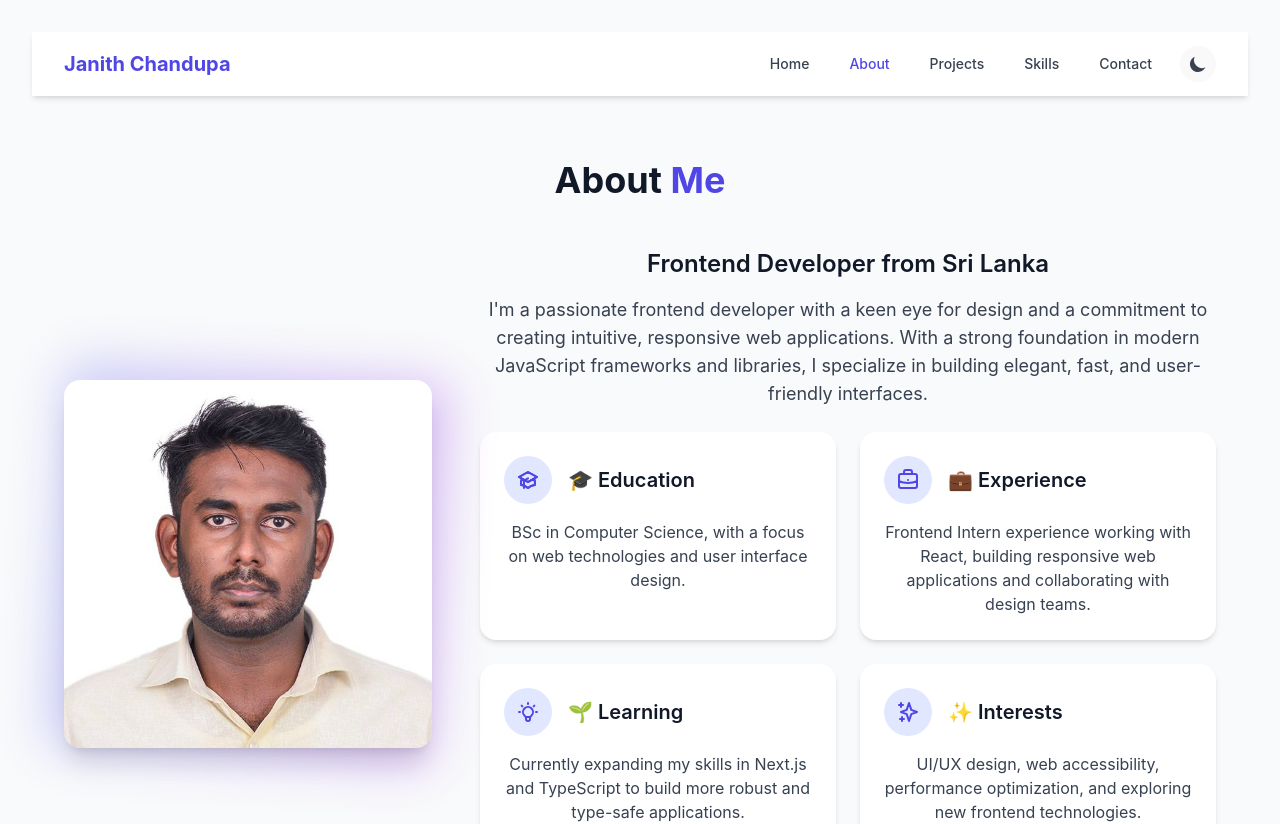
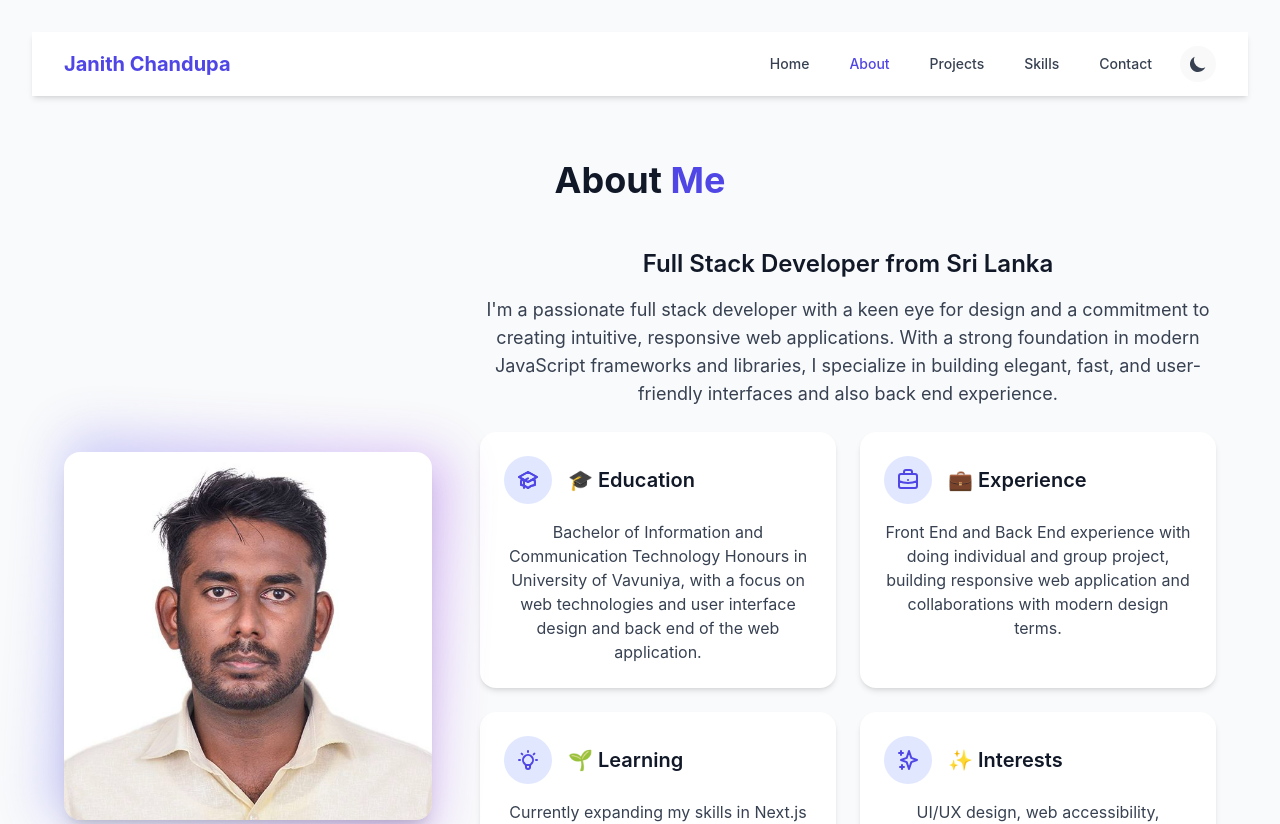
Before and after one commit to Janith33/my-react-portfolio, a React (Vite) app: page /about in a window 1280 px wide. Shown: the top 824 px of the page. Built offline with nearby package versions, Linux system fonts and the light colour scheme.

Commit message:
modify the web

```diff
--- a/src/components/Footer.tsx
+++ b/src/components/Footer.tsx
@@ -12,7 +12,7 @@ const Footer: React.FC = () => {
           </div>
           <div className="flex space-x-6">
             <a
-              href="https://github.com"
+              href="https://github.com/Janith33"
               target="_blank"
               rel="noopener noreferrer"
               className="text-gray-500 hover:text-indigo-600 dark:text-gray-400 dark:hover:text-indigo-400"
@@ -32,7 +32,7 @@ const Footer: React.FC = () => {
               </svg>
             </a>
             <a
-              href="https://linkedin.com"
+              href="https://www.linkedin.com/in/janith-chandupa-440664317?utm_source=share&utm_campaign=share_via&utm_content=profile&utm_medium=android_app"
               target="_blank"
               rel="noopener noreferrer"
               className="text-gray-500 hover:text-indigo-600 dark:text-gray-400 dark:hover:text-indigo-400"
@@ -48,7 +48,7 @@ const Footer: React.FC = () => {
               </svg>
             </a>
             <a
-              href="mailto:janith@example.com"
+              href="mailto:janithchandupa6@gmail.com"
               className="text-gray-500 hover:text-indigo-600 dark:text-gray-400 dark:hover:text-indigo-400"
             >
               <span className="sr-only">Email</span>
--- a/src/index.css
+++ b/src/index.css
@@ -32,7 +32,7 @@
   }
 }
 button:hover {
-  border-color: #646cff;
+  border-color: #9ea2ed;
 }
 button:focus,
 button:focus-visible {
@@ -41,7 +41,7 @@ button:focus-visible {
 
 @media (prefers-color-scheme: light) {
   :root {
-    color: #213547;
+    color: #000000;
     background-color: #ffffff;
   }
   a:hover {
--- a/src/pages/About.tsx
+++ b/src/pages/About.tsx
@@ -45,12 +45,13 @@ const About = () => {
             transition={{ delay: 0.4 }}
           >
             <h2 className="text-2xl font-semibold text-gray-900 dark:text-white mb-4">
-              Frontend Developer from Sri Lanka
+              Full Stack Developer from Sri Lanka
             </h2>
             <p className="text-lg text-gray-700 dark:text-gray-300 mb-6">
-              I'm a passionate frontend developer with a keen eye for design and a commitment to creating
+              I'm a passionate full stack developer with a keen eye for design and a commitment to creating
               intuitive, responsive web applications. With a strong foundation in modern JavaScript frameworks
-              and libraries, I specialize in building elegant, fast, and user-friendly interfaces.
+              and libraries, I specialize in building elegant, fast, and user-friendly interfaces and also back
+              end experience.
             </p>
 
             <div className="grid grid-cols-1 md:grid-cols-2 gap-6 mb-8">
@@ -89,7 +90,7 @@ const About = () => {
                   </h3>
                 </div>
                 <p className="text-gray-700 dark:text-gray-300">
-                  BSc in Computer Science, with a focus on web technologies and user interface design.
+                  Bachelor of Information and Communication Technology Honours in University of Vavuniya, with a focus on web technologies and user interface design and back end of the web application.
                 </p>
               </div>
 
@@ -116,7 +117,7 @@ const About = () => {
                   </h3>
                 </div>
                 <p className="text-gray-700 dark:text-gray-300">
-                  Frontend Intern experience working with React, building responsive web applications and collaborating with design teams.
+                  Front End and Back End experience with doing individual and group project, building responsive web application and collaborations with modern design terms.
                 </p>
               </div>
 
@@ -143,7 +144,7 @@ const About = () => {
                   </h3>
                 </div>
                 <p className="text-gray-700 dark:text-gray-300">
-                  Currently expanding my skills in Next.js and TypeScript to build more robust and type-safe applications.
+                  Currently expanding my skills in Next.js and TypeScript to build more robust and type-safe applications. And also I still learning about node.js/express.js and react.Currently expanding my skills in Next.js and TypeScript to build more robust and type-safe applications.
                 </p>
               </div>
 
--- a/src/pages/Home.tsx
+++ b/src/pages/Home.tsx
@@ -25,7 +25,7 @@ const Home = () => {
                 👋
               </h1>
               <h2 className="text-2xl md:text-3xl text-gray-700 dark:text-gray-300 mb-6">
-                A passionate Frontend Developer
+                A passionate Full Stack Developer
               </h2>
               <p className="text-lg text-gray-600 dark:text-gray-400 mb-8 max-w-lg">
                 I build elegant, fast, and user-friendly web interfaces that deliver exceptional user experiences.
@@ -46,7 +46,7 @@ const Home = () => {
               </div>
               <div className="mt-8 flex space-x-4">
                 <a
-                  href="https://github.com"
+                  href="https://github.com/Janith33"
                   target="_blank"
                   rel="noopener noreferrer"
                   className="text-gray-500 hover:text-indigo-600 dark:text-gray-400 dark:hover:text-indigo-400"
@@ -65,7 +65,7 @@ const Home = () => {
                   </svg>
                 </a>
                 <a
-                  href="https://linkedin.com"
+                  href="https://www.linkedin.com/in/janith-chandupa-440664317?utm_source=share&utm_campaign=share_via&utm_content=profile&utm_medium=android_app"
                   target="_blank"
                   rel="noopener noreferrer"
                   className="text-gray-500 hover:text-indigo-600 dark:text-gray-400 dark:hover:text-indigo-400"
@@ -80,7 +80,7 @@ const Home = () => {
                   </svg>
                 </a>
                 <a
-                  href="mailto:janith@example.com"
+                  href="mailto:janithchandupa6@gmail.com"
                   className="text-gray-500 hover:text-indigo-600 dark:text-gray-400 dark:hover:text-indigo-400"
                 >
                   <svg
@@ -127,10 +127,10 @@ const Home = () => {
                     </svg>
                   </div>
                   <h3 className="text-xl font-bold text-gray-900 dark:text-white mb-2">
-                    Frontend Developer
+                    Full Stack Developer
                   </h3>
                   <p className="text-gray-600 dark:text-gray-400 mb-6">
-                    Specializing in creating modern web applications with React
+                    Specializing in creating modern web applications with React and Node.js with Express.js
                   </p>
                   <div className="flex flex-wrap justify-center gap-2">
                     <span className="px-3 py-1 bg-gray-100 dark:bg-gray-700 text-gray-800 dark:text-gray-200 rounded-full text-sm">
@@ -140,7 +140,7 @@ const Home = () => {
                       TypeScript
                     </span>
                     <span className="px-3 py-1 bg-gray-100 dark:bg-gray-700 text-gray-800 dark:text-gray-200 rounded-full text-sm">
-                      Tailwind CSS
+                      Node.js/Express.js
                     </span>
                     <span className="px-3 py-1 bg-gray-100 dark:bg-gray-700 text-gray-800 dark:text-gray-200 rounded-full text-sm">
                       Next.js
```
Also changed, not shown: src/pages/Contact.tsx (+18 -15 lines), public/TaskManagement.png (added).
